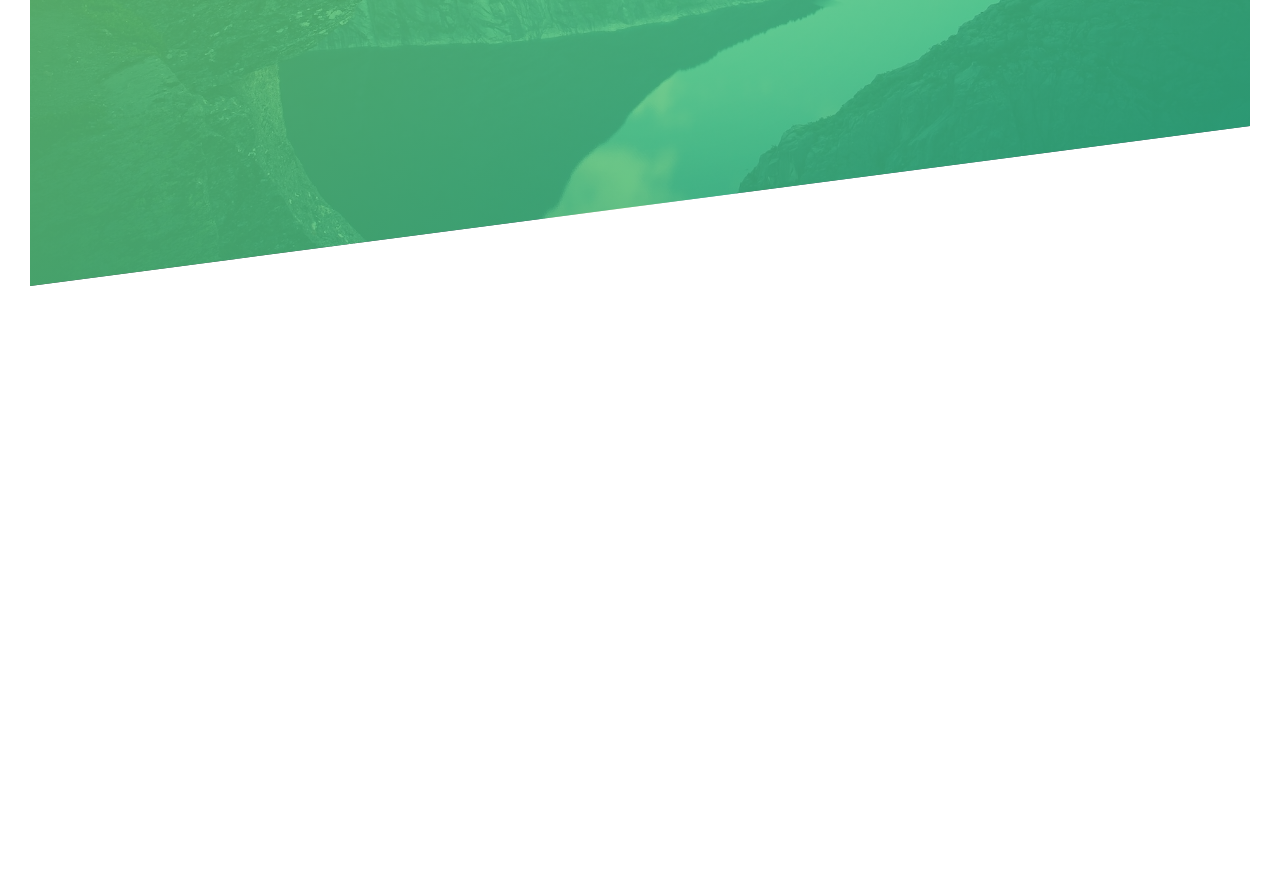
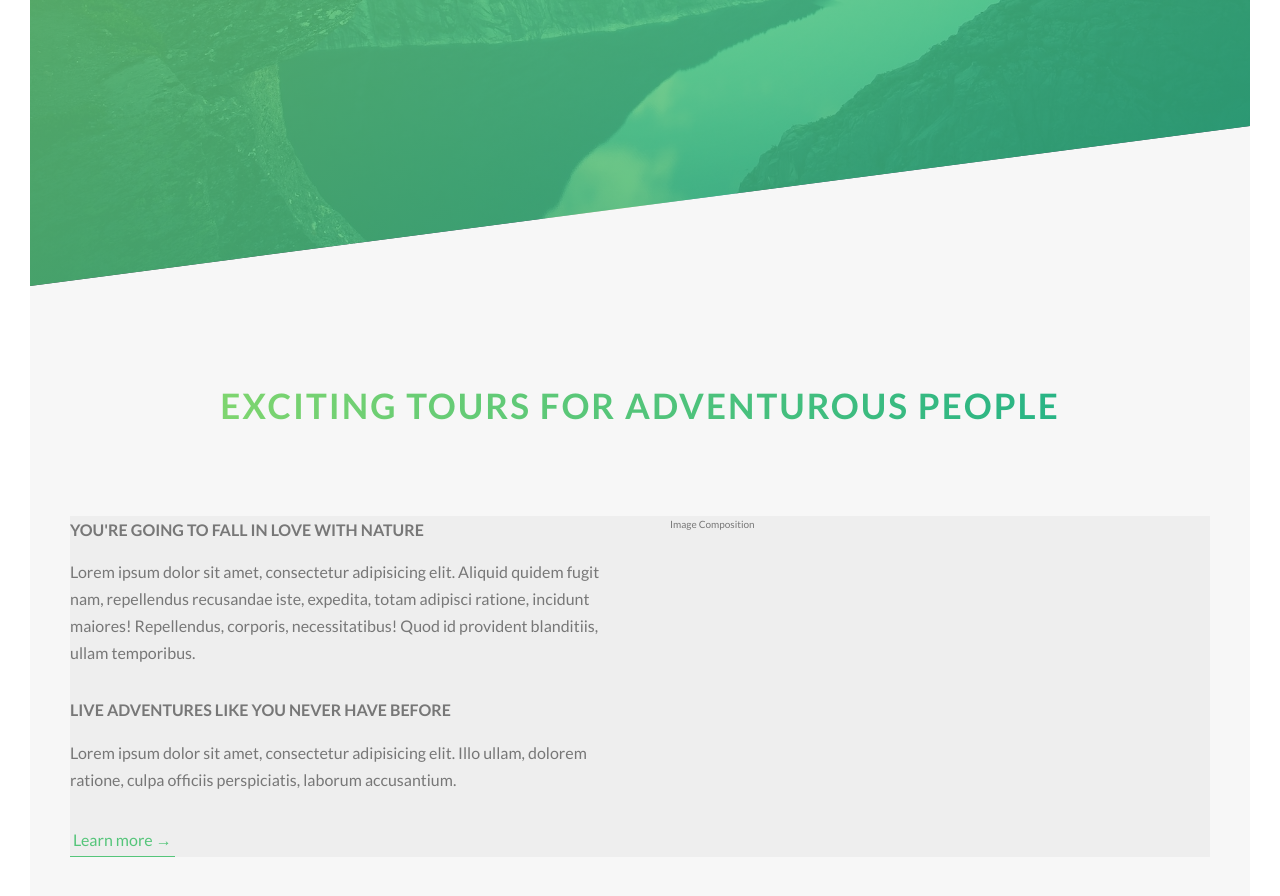
Before and after one commit to cazasomb18/natours, a website: page index.html in a window 1280 px wide. Shown: the part 504-1400 px from the top of the page. Before the commit the page ends 820 px from the top, so only its background shows below. Drawn offline with Linux system fonts and the light colour scheme.

Commit message:
added headings/paragraphs and button to about section

```diff
--- a/index.html
+++ b/index.html
@@ -29,6 +29,35 @@
                                     <!-- ^^ "element--modifier" ^^  -->
             </div>
         </header>
+
+        <main>
+            <section class="section-about">
+                <div class="u-center-text u-margin-bottom-big">
+                    <!-- utility class ^^^ -->
+                    <h2 class="heading-secondary">
+                        Exciting tours for adventurous people
+                    </h2>
+                </div>
+
+                <div class="row">
+                    <div class="col-1-of-2">
+                        <h3 class="heading-tertiary u-margin-bottom-small">You're going to fall in love with nature</h3>
+                        <p class="paragraph">
+                            Lorem ipsum dolor sit amet, consectetur adipisicing elit. Aliquid quidem fugit nam, repellendus recusandae iste, expedita, totam adipisci ratione, incidunt maiores! Repellendus, corporis, necessitatibus! Quod id provident blanditiis, ullam temporibus.
+                        </p>
+
+                        <h3 class="heading-tertiary u-margin-bottom-small">Live adventures like you never have before</h3>
+                        <p class="paragraph">
+                            Lorem ipsum dolor sit amet, consectetur adipisicing elit. Illo ullam, dolorem ratione, culpa officiis perspiciatis, laborum accusantium.
+                        </p>
+                        <a href="#" class="btn-text">Learn more &rarr;</a>
+                    </div>
+                    <div class="col-1-of-2">
+                        Image Composition
+                    </div>
+                </div>
+            </section>
+        </main>
 
 <!--         <section class="grid-test">
             <div class="row">
--- a/sass/abstracts/_variables.scss
+++ b/sass/abstracts/_variables.scss
@@ -4,9 +4,14 @@ $color-primary: #55c57a;
 $color-primary-light: #7ed56f;
 $color-primary-dark: #28b485;
 
+$color-grey-light-1: #f7f7f7;
+
 $color-grey-dark: #777;
 $color-white: #fff;
 $color-black: #000;
+
+//FONT
+$default-font-size: 1.6rem;
 
 // GRID
 $grid-width: 114rem;
--- a/sass/base/_typography.scss
+++ b/sass/base/_typography.scss
@@ -37,3 +37,36 @@ body {
 		/*display block --> elements are placed underneath each other*/
 	}
 }
+
+.heading-secondary {
+	font-size: 3.5rem;
+	text-transform: uppercase;
+	font-weight: 700;
+	background-image: linear-gradient(to right, $color-primary-light, $color-primary-dark);
+	display: inline-block;
+	-webkit-background-clip: text;
+	/* background gets clipped exactly where the text is */
+	color: transparent;
+	/* color of text set to transparent lets gradient shine through text */
+	letter-spacing: 2px;
+	transition: all .2s;
+
+	&:hover {
+		transform: skewY(2deg) skewX(15deg) scale(1.1);
+		text-shadow: .5rem 1rem 2rem rgba($color-black, .2);
+	}
+}
+
+.heading-tertiary {
+	font-size: $default-font-size;
+	font-weight: 700;
+	text-transform: uppercase;
+}
+
+.paragraph {
+	font-size: $default-font-size;
+
+	&:not(:last-child) {
+		margin-bottom: 3rem;
+	}
+}
--- a/sass/base/_utilities.scss
+++ b/sass/base/_utilities.scss
@@ -0,0 +1,15 @@
+.u-center-text {
+	text-align: center;
+}
+
+.u-margin-bottom-big {
+	margin-bottom: 8rem;
+}
+
+.u-margin-bottom-medium {
+	margin-bottom: 4rem;
+}
+
+.u-margin-bottom-small {
+	margin-bottom: 1.5rem;
+}
--- a/sass/components/_button.scss
+++ b/sass/components/_button.scss
@@ -8,7 +8,7 @@
 		border-radius: 100px;
 		transition: all .2s;
 		position: relative;
-		font-size: 1.6rem;
+		font-size: $default-font-size;
 	}
 
 	&:hover {
@@ -56,3 +56,29 @@
 		animation-fill-mode: backwards;
 	}
 }
+
+.btn-text {
+	&:link,
+	&:visited {
+		font-size: $default-font-size;
+		color: $color-primary;
+		display: inline-block;
+		text-decoration: none;
+		border-bottom: 1px solid $color-primary;
+		padding: 3px;
+		transition: all .2s;
+	}
+
+	&:hover {
+		background-color: $color-primary;
+		color: $color-white;
+		box-shadow: 0 1rem 2rem rgba($color-black, .15);
+		transform: translateY(-2px);
+		/* play around with these values ^^^ */
+	}
+
+	&:active {
+		box-shadow: 0 .5rem 1rem rgba($color-black, .15);
+		transform: translateY(0);
+	}
+}
--- a/sass/layout/_grid.scss
+++ b/sass/layout/_grid.scss
@@ -14,7 +14,6 @@
 	/* [] --> attribute selector */
 	/* will select elements in which all class attributes start with "col-" */
 	/* class^="col-" starts w/ "col-" / class*="col-" contains "col-" / class$="col-" ends w/ "col-" */
-		background-color: orangered;
 		float: left;
 
 		&:not(:last-child) {
@@ -24,7 +23,6 @@
 
 	.col-1-of-2 {
 		width: calc((100% - #{$gutter-horizontal}) / 2);
-		background-color: orangered;
 		float: left;
 
 		&:not(:last-child) {
--- a/sass/pages/_home.scss
+++ b/sass/pages/_home.scss
@@ -0,0 +1,5 @@
+.section-about {
+	background-color: $color-grey-light-1;
+	padding: 25rem 0;
+	margin-top: -20vh;
+}
```
Also changed, not shown: css/style.css.
